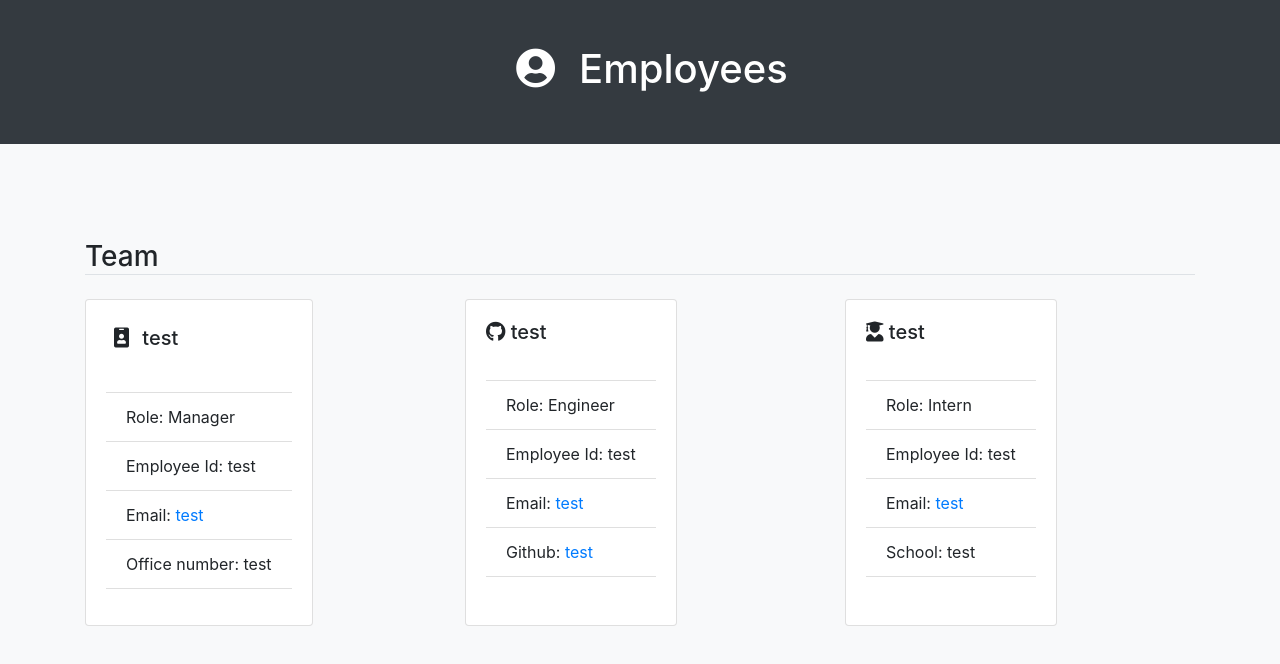
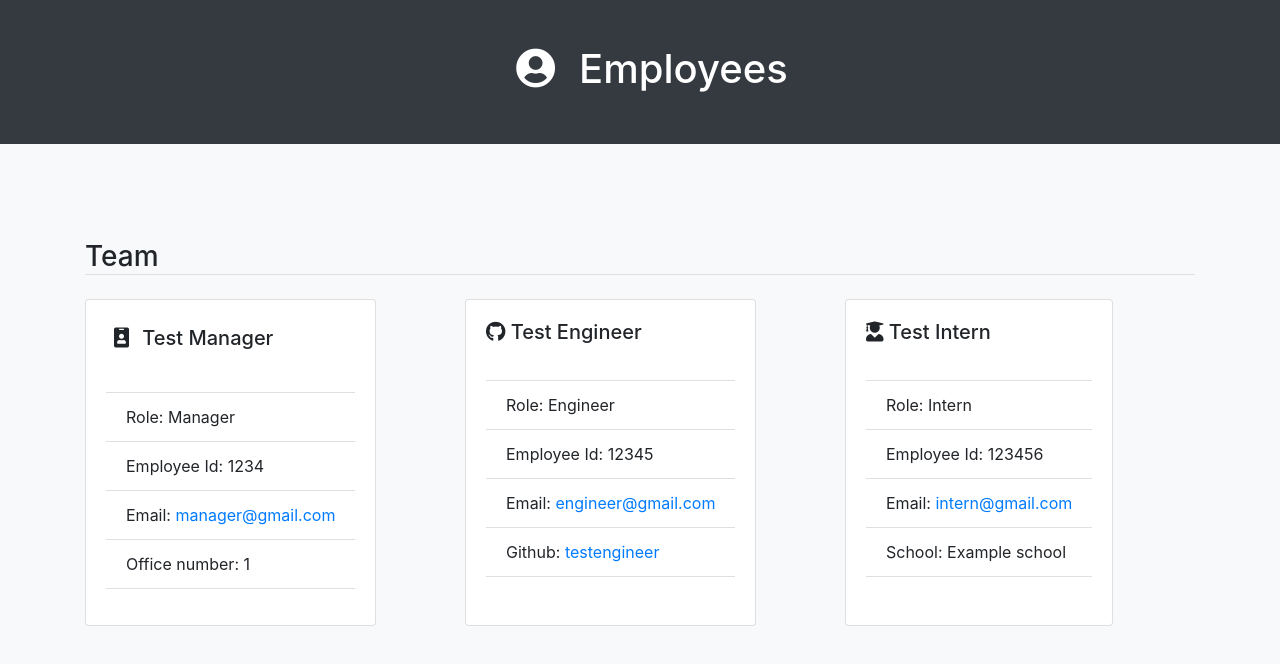
Before and after one commit to a-donati/team-profile-generator, a website: page output/index.html in a window 1280 px wide. Drawn offline with nearby package versions, Linux system fonts and the light colour scheme.

Commit message:
update README

```diff
--- a/output/index.html
+++ b/output/index.html
@@ -29,12 +29,12 @@
         <div class="col-lg-4 mb-3 d-flex align-items-stretch">
         <div class="card">
           <div class="card-body d-flex flex-column">
-            <h5 class="card-title"><i class='fa fa-id-badge p-2'></i> test</h5>
+            <h5 class="card-title"><i class='fa fa-id-badge p-2'></i> Test Manager</h5>
             <p class="card-text mb-4"><ul class="list-group list-group-flush">
             <li class="list-group-item">Role: Manager</li>
-              <li class="list-group-item">Employee Id: test</li>
-              <li class="list-group-item">Email: <a href="mailto:test">test</a></li>
-              <li class="list-group-item">Office number: test</li>
+              <li class="list-group-item">Employee Id: 1234</li>
+              <li class="list-group-item">Email: <a href="mailto:manager@gmail.com">manager@gmail.com</a></li>
+              <li class="list-group-item">Office number: 1</li>
             </ul></p>
           </div>
         </div>
@@ -43,12 +43,12 @@
         <div class="col-lg-4 mb-3 d-flex align-items-stretch">
         <div class="card">
           <div class="card-body d-flex flex-column">
-            <h5 class="card-title"><i class="fab fa-github"></i> test</h5>
+            <h5 class="card-title"><i class="fab fa-github"></i> Test Engineer</h5>
             <p class="card-text mb-4"><ul class="list-group list-group-flush">
             <li class="list-group-item">Role: Engineer</li>
-              <li class="list-group-item">Employee Id: test</li>
-              <li class="list-group-item">Email: <a href="mailto:test">test</a></li>
-              <li class="list-group-item">Github: <a target="_blank" href="http://www.github.com/test">test</a></li>
+              <li class="list-group-item">Employee Id: 12345</li>
+              <li class="list-group-item">Email: <a href="mailto:engineer@gmail.com">engineer@gmail.com</a></li>
+              <li class="list-group-item">Github: <a target="_blank" href="http://www.github.com/testengineer">testengineer</a></li>
             </ul></p>
           </div>
         </div>
@@ -57,12 +57,12 @@
             <div class="col-lg-4 mb-3 d-flex align-items-stretch">
             <div class="card">
               <div class="card-body d-flex flex-column">
-                <h5 class="card-title"><i class='fa fa-user-graduate'></i> test</h5>
+                <h5 class="card-title"><i class='fa fa-user-graduate'></i> Test Intern</h5>
                 <p class="card-text mb-4"><ul class="list-group list-group-flush">
                 <li class="list-group-item">Role: Intern</li>
-                  <li class="list-group-item">Employee Id: test</li>
-                  <li class="list-group-item">Email: <a href="mailto:test">test</a></li>
-                  <li class="list-group-item">School: test</li>
+                  <li class="list-group-item">Employee Id: 123456</li>
+                  <li class="list-group-item">Email: <a href="mailto:intern@gmail.com">intern@gmail.com</a></li>
+                  <li class="list-group-item">School: Example school</li>
                 </ul></p>
               </div>
             </div>
```
Also changed, not shown: README.md.
